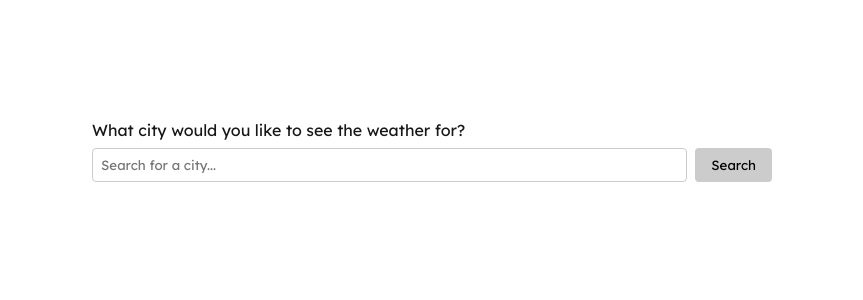
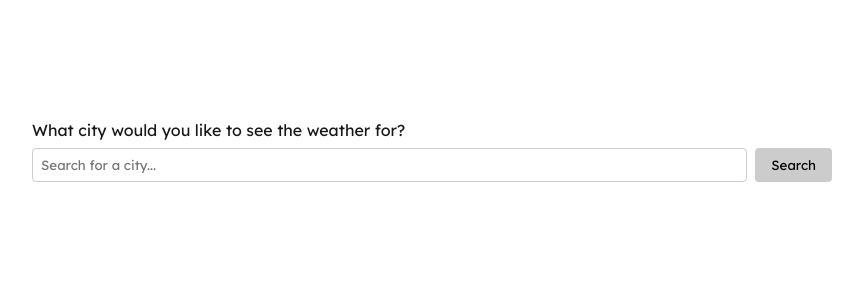
Before and after one commit to WakiSaki/weather-application, a Next.js app: page / in a window 1280 px wide. Shown: the top 300 px of the page, without its empty margins (208-1071 px from the left). Built offline with nearby package versions, Linux system fonts and the light colour scheme.

Commit message:
feat: passed search location to parent

```diff
--- a/src/app/page.module.css
+++ b/src/app/page.module.css
@@ -10,11 +10,17 @@
   display: flex;
   flex: 1;
   width: 100%;
-  max-width: 800px;
   flex-direction: column;
   align-items: flex-start;
-  justify-content: space-between;
+  justify-content: flex-start;
+  gap: 16px;
   padding: 120px 60px;
+}
+
+.location {
+  padding: 30px;
+  font-size: x-large;
+  margin: 0 auto;
 }
 
 /* Enable hover only on non-touch devices */
--- a/src/app/page.tsx
+++ b/src/app/page.tsx
@@ -1,12 +1,22 @@
+"use client"
+
 import Image from "next/image";
 import styles from "./page.module.css";
 import SearchBar from "@/components/SearchBar";
+import { useState } from "react";
 
 export default function Home() {
+  const [location, setLocation] = useState("");
+
+  function handleSearch(location: string) {
+    setLocation(location);
+  }
+
   return (
     <div className={styles.page}>
       <main className={styles.main}>
-        <SearchBar />
+        <SearchBar onSearch={ handleSearch }/>
+        <p className={styles.location}>{location}</p>
       </main>
     </div>
   );
--- a/src/components/SearchBar.tsx
+++ b/src/components/SearchBar.tsx
@@ -3,7 +3,11 @@
 import { useState } from "react";
 import styles from "./SearchBar.module.css";
 
-export default function SearchBar() {
+interface SearchBarProps {
+    onSearch: (location: string) => void;
+}
+
+export default function SearchBar({ onSearch }: SearchBarProps) {
     const [location, setLocation] = useState("");
 
     function handleSearch() {
@@ -11,7 +15,7 @@ export default function SearchBar() {
             console.log("Please enter a location");
             return;
         }
-        console.log("Searching for " + location);
+        onSearch(location);
     }
 
     return(
```
